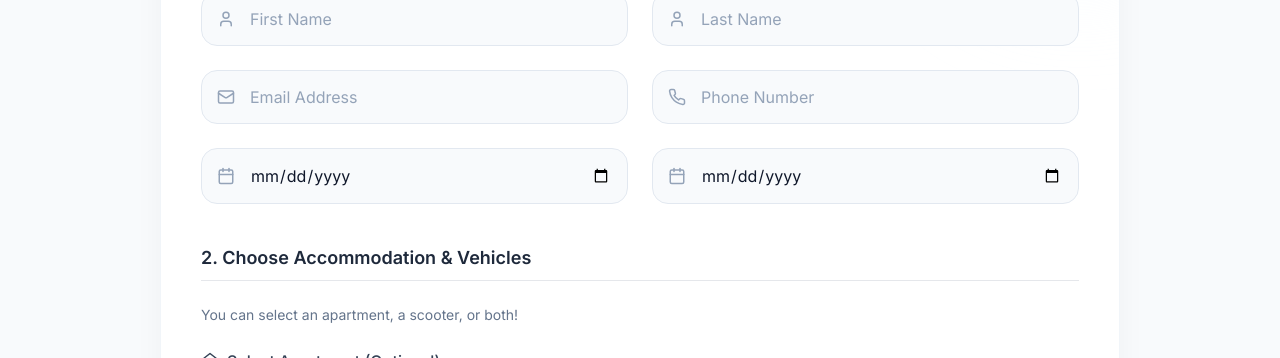
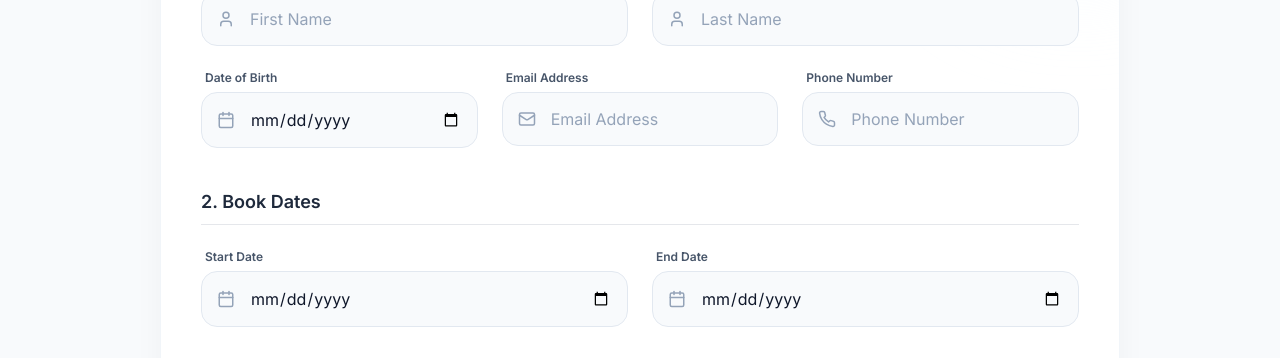
Before and after one commit to kostastsikalas/hermanosrentals, a React (Vite) app: page /book in a window 1280 px wide. Shown: the part 442-800 px from the top of the page. Built offline with nearby package versions, Linux system fonts and the light colour scheme; no server answers; the database is empty.

Commit message:
Update booking flow: Personal Details (with Date of Birth), Book Dates, Choose Accommodation & Vehicles

```diff
--- a/src/locales/el/translation.json
+++ b/src/locales/el/translation.json
@@ -116,8 +116,12 @@
     "title": "Κάντε την Κράτησή σας",
     "subtitle": "Συμπληρώστε τα παρακάτω στοιχεία για να ολοκληρώσετε την κράτηση.",
     "formTitle": "Στοιχεία Κράτησης",
+    "personalDetails": "Προσωπικά Στοιχεία",
+    "bookDates": "Ημερομηνίες Κράτησης",
+    "chooseOptions": "Επιλογή Διαμονής & Οχημάτων",
     "firstName": "Όνομα",
     "lastName": "Επώνυμο",
+    "birthDate": "Ημερομηνία Γέννησης",
     "email": "Διεύθυνση Email",
     "phone": "Τηλέφωνο",
     "startDate": "Ημερομηνία Έναρξης",
--- a/src/locales/en/translation.json
+++ b/src/locales/en/translation.json
@@ -116,8 +116,12 @@
     "title": "Book Your Vehicle",
     "subtitle": "Fill in the details below to complete your reservation.",
     "formTitle": "Reservation Details",
+    "personalDetails": "Personal Details",
+    "bookDates": "Book Dates",
+    "chooseOptions": "Choose Accommodation & Vehicles",
     "firstName": "First Name",
     "lastName": "Last Name",
+    "birthDate": "Date of Birth",
     "email": "Email Address",
     "phone": "Phone Number",
     "startDate": "Start Date",
--- a/src/pages/BookingPage.jsx
+++ b/src/pages/BookingPage.jsx
@@ -23,6 +23,7 @@ const BookingPage = () => {
   const [formData, setFormData] = useState({
     firstName: '',
     lastName: '',
+    birthDate: '',
     email: '',
     phone: '',
     startDate: '',
@@ -178,6 +179,7 @@ const BookingPage = () => {
         body: JSON.stringify({
           firstName: formData.firstName,
           lastName: formData.lastName,
+          birthDate: formData.birthDate,
           email: formData.email,
           phone: formData.phone,
           startDate: formData.startDate,
@@ -213,6 +215,7 @@ const BookingPage = () => {
             booking_code: data.bookingCode,
             first_name: formData.firstName,
             last_name: formData.lastName,
+            birth_date: formData.birthDate || '-',
             email: formData.email,
             phone: formData.phone,
             start_date: formData.startDate,
@@ -311,8 +314,31 @@ const BookingPage = () => {
                 </div>
               </div>
 
-              <div className="grid grid-cols-1 md:grid-cols-2 gap-6">
+              <div className="grid grid-cols-1 md:grid-cols-3 gap-6">
                 <div className="relative group">
+                  <label className="block text-xs font-semibold text-slate-600 mb-1.5 ml-1">
+                    {t('bookingPage.birthDate', 'Date of Birth')}
+                  </label>
+                  <div className="relative">
+                    <div className="absolute inset-y-0 left-4 flex items-center pointer-events-none text-slate-400 group-focus-within:text-sky-500 transition-colors">
+                      <Calendar size={18} />
+                    </div>
+                    <input
+                      type="date"
+                      required
+                      value={formData.birthDate}
+                      onChange={(e) => setFormData({...formData, birthDate: e.target.value})}
+                      className="w-full bg-slate-50 border border-slate-200 rounded-2xl py-3.5 pl-12 pr-4 text-slate-900 placeholder-slate-400 focus:outline-none focus:ring-4 focus:ring-sky-500/10 focus:border-sky-500 focus:bg-white transition-all duration-300"
+                      title={t('bookingPage.birthDate', 'Date of Birth')}
+                    />
+                  </div>
+                </div>
+
+                <div className="relative group">
+                  <label className="block text-xs font-semibold text-slate-600 mb-1.5 ml-1">
+                    {t('bookingPage.email', 'Email Address')}
+                  </label>
+                  <div className="relative">
                     <div className="absolute inset-y-0 left-4 flex items-center pointer-events-none text-slate-400 group-focus-within:text-sky-500 transition-colors">
                       <Mail size={18} />
                     </div>
@@ -325,8 +351,13 @@ const BookingPage = () => {
                       placeholder={t('bookingPage.email')}
                     />
                   </div>
+                </div>
 
                 <div className="relative group">
+                  <label className="block text-xs font-semibold text-slate-600 mb-1.5 ml-1">
+                    {t('bookingPage.phone', 'Phone Number')}
+                  </label>
+                  <div className="relative">
                     <div className="absolute inset-y-0 left-4 flex items-center pointer-events-none text-slate-400 group-focus-within:text-sky-500 transition-colors">
                       <Phone size={18} />
                     </div>
@@ -340,9 +371,19 @@ const BookingPage = () => {
                     />
                   </div>
                 </div>
+              </div>
+            </div>
+
+            {/* 2. Book Dates */}
+            <div className="space-y-6">
+              <h3 className="text-lg font-semibold text-slate-800 border-b pb-2">2. {t('bookingPage.bookDates', 'Book Dates')}</h3>
 
               <div className="grid grid-cols-1 md:grid-cols-2 gap-6">
                 <div className="relative group">
+                  <label className="block text-xs font-semibold text-slate-600 mb-1.5 ml-1">
+                    {t('bookingPage.startDate', 'Start Date')}
+                  </label>
+                  <div className="relative">
                     <div className="absolute inset-y-0 left-4 flex items-center pointer-events-none text-slate-400 group-focus-within:text-sky-500 transition-colors">
                       <Calendar size={18} />
                     </div>
@@ -355,8 +396,13 @@ const BookingPage = () => {
                       title={t('bookingPage.startDate')}
                     />
                   </div>
+                </div>
 
                 <div className="relative group">
+                  <label className="block text-xs font-semibold text-slate-600 mb-1.5 ml-1">
+                    {t('bookingPage.endDate', 'End Date')}
+                  </label>
+                  <div className="relative">
                     <div className="absolute inset-y-0 left-4 flex items-center pointer-events-none text-slate-400 group-focus-within:text-sky-500 transition-colors">
                       <Calendar size={18} />
                     </div>
@@ -371,10 +417,11 @@ const BookingPage = () => {
                   </div>
                 </div>
               </div>
+            </div>
 
-            {/* 2. Visual Selection */}
+            {/* 3. Choose Accommodation & Vehicles */}
             <div className="space-y-6">
-              <h3 className="text-lg font-semibold text-slate-800 border-b pb-2">2. {t('bookingPage.chooseOptions', 'Choose Accommodation & Vehicles')}</h3>
+              <h3 className="text-lg font-semibold text-slate-800 border-b pb-2">3. {t('bookingPage.chooseOptions', 'Choose Accommodation & Vehicles')}</h3>
               <p className="text-sm text-slate-500">{t('bookingPage.selectHelp', 'You can select an apartment, a scooter, or both!')}</p>
 
               {/* Apartments */}
@@ -463,7 +510,7 @@ const BookingPage = () => {
             {availableOptions.length > 0 && (
               <div className="space-y-4">
                 <h3 className="text-lg font-semibold text-slate-800 border-b pb-2">
-                  3. {isGreek ? 'Τρόπος Πληρωμής' : 'Payment Option'}
+                  4. {isGreek ? 'Τρόπος Πληρωμής' : 'Payment Option'}
                 </h3>
                 <div className="grid grid-cols-1 gap-3" role="radiogroup">
                   {availableOptions.map((opt) => {
```
Also changed, not shown: api/viva-create-order.js (+8 -2 lines), 1 other file (tests, documents, lock files or other folders). Lines whose indentation alone changed are shown as unchanged.
